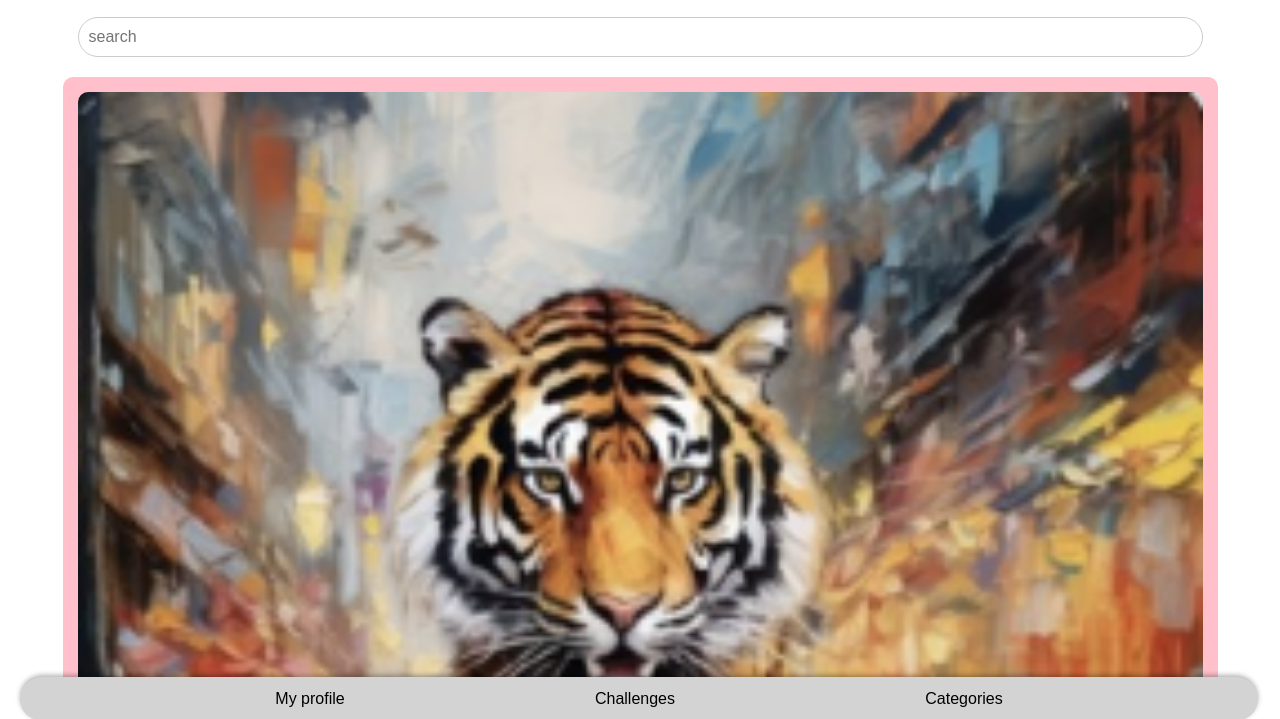
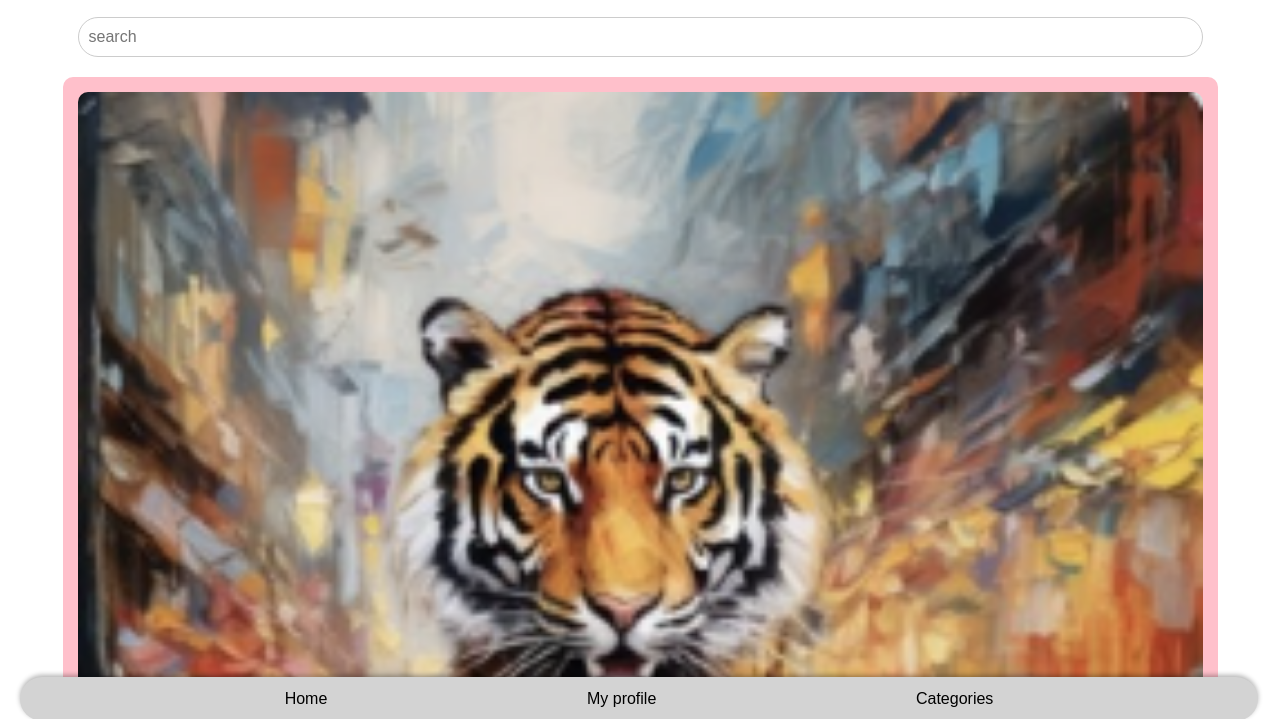
Before and after one commit to Nikparsa/uebung5, a website: page pwa/availableChallenges.html in a window 1280 px wide. Shown: the part 59-778 px from the top of the page. Drawn offline with Linux system fonts and the light colour scheme.

Commit message:
modified Footers and code

```diff
--- a/pwa/availableChallenges.html
+++ b/pwa/availableChallenges.html
@@ -107,8 +107,8 @@
 
 <footer>
    <div class="container-footer">
+       <a href="firstPage.html">Home</a>
        <a href="completedchallanges.html">My profile</a>
-       <a href="availableChallenges.html">Challenges</a>
        <a href="knowledgeArea.html">Categories</a>
    </div>
 </footer>
```
